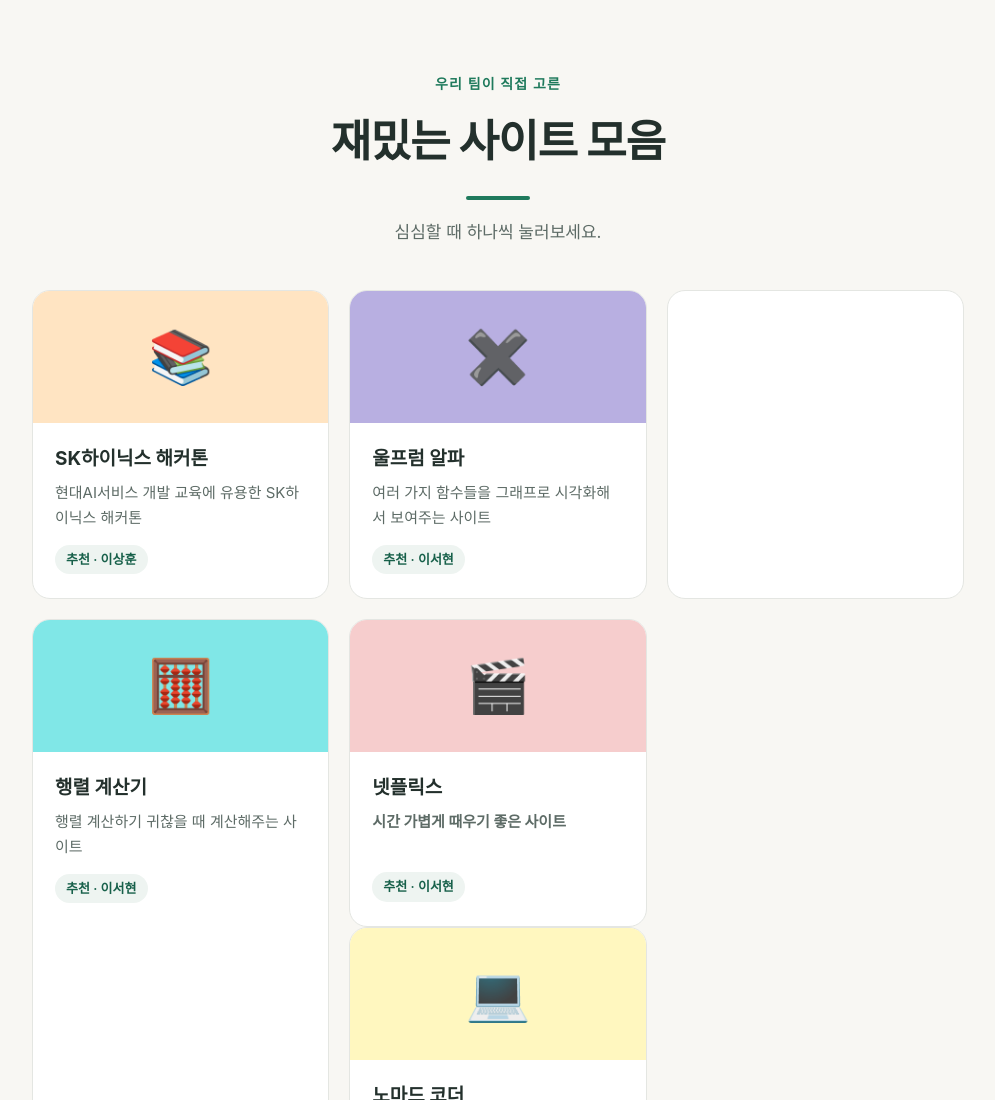
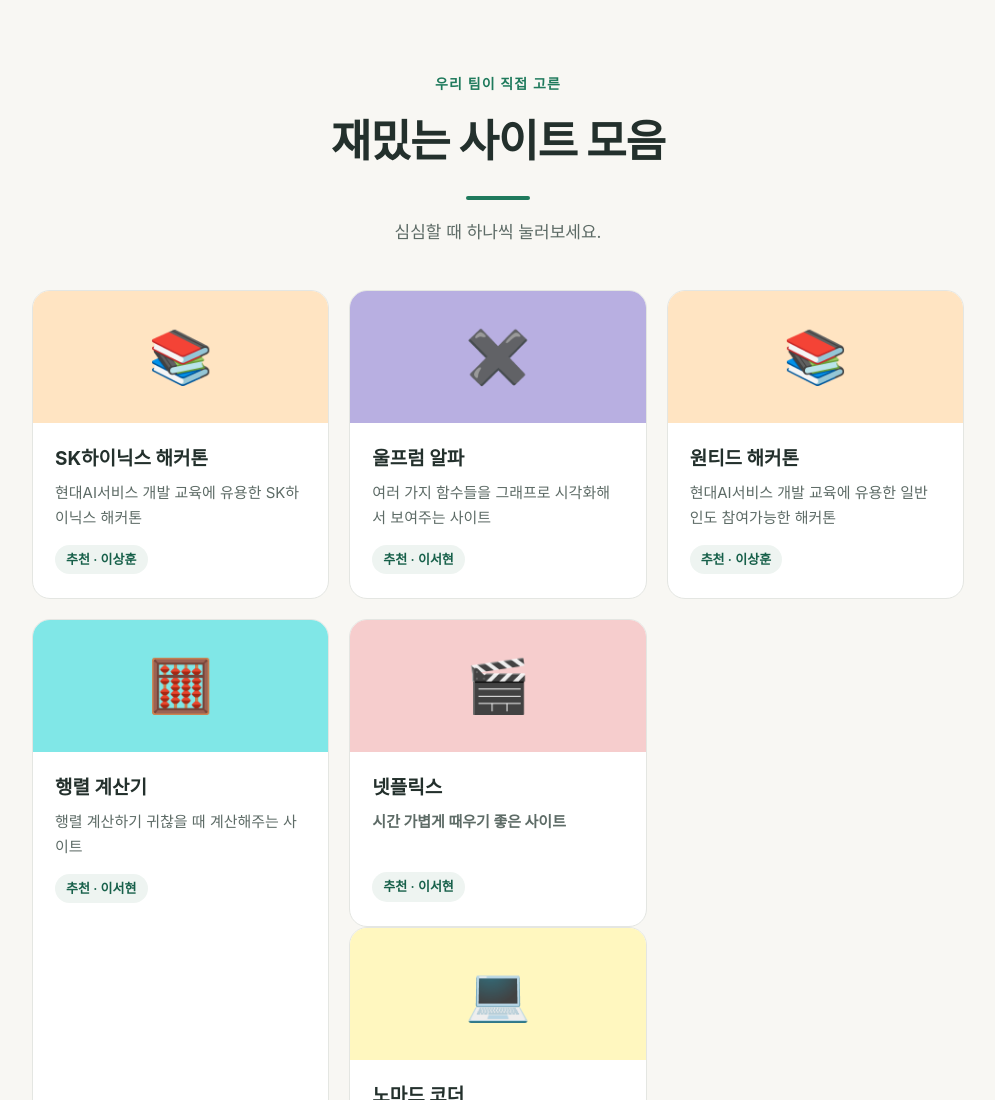
Before and after one commit to huyndai-ai-campus-team7/funny-site, a plain HTML site: page index.html in a window 1280 px wide. Shown: the top 1100 px of the page, without its empty margins (142-1137 px from the left). Drawn offline with Linux system fonts and the light colour scheme.

Commit message:
fix 수정

```diff
--- a/index.html
+++ b/index.html
@@ -41,14 +41,17 @@
               여러 가지 함수들을 그래프로 시각화해서 보여주는 사이트
             </span>
             <span class="card-meta">추천 · 이서현</span>
+              </span>
+        </a>
+      </li>
 
       <li class="card">
         <a class="card-link" href="https://www.univ20.com/ContestCalendar/Detail/1922">
           <span class="card-thumb" style="--thumb:#ffe4c2">📚</span>
           <span class="card-body">
-            <strong class="card-title"> 원티드 AI해커톤 </strong>
+            <strong class="card-title">원티드 해커톤</strong>
             <span class="card-summary">
-              현대AI서비스 개발 교육에 유용한 일반인도가능한 해커톤
+              현대AI서비스 개발 교육에 유용한 일반인도 참여가능한 해커톤
             </span>
             <span class="card-meta">추천 · 이상훈</span>
           </span>
```
